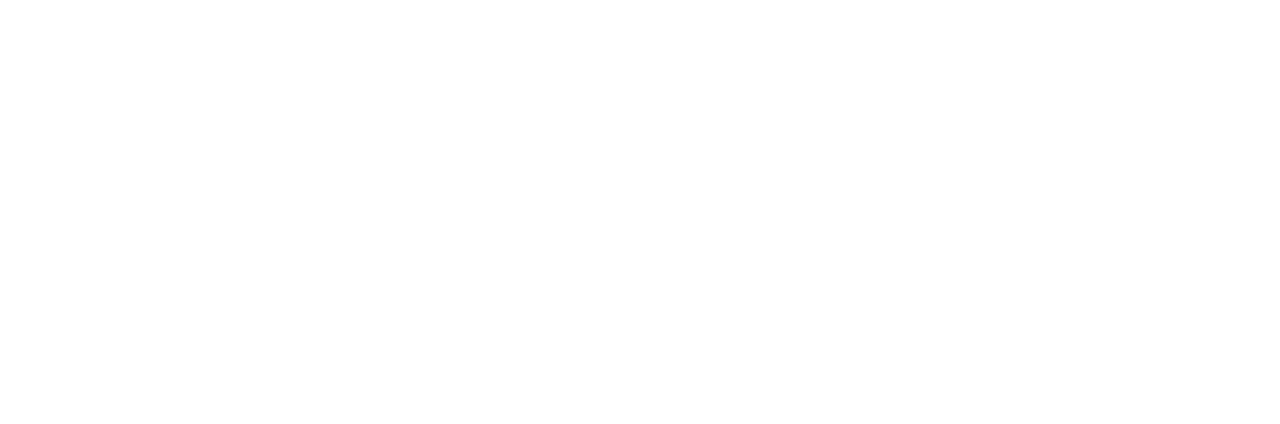
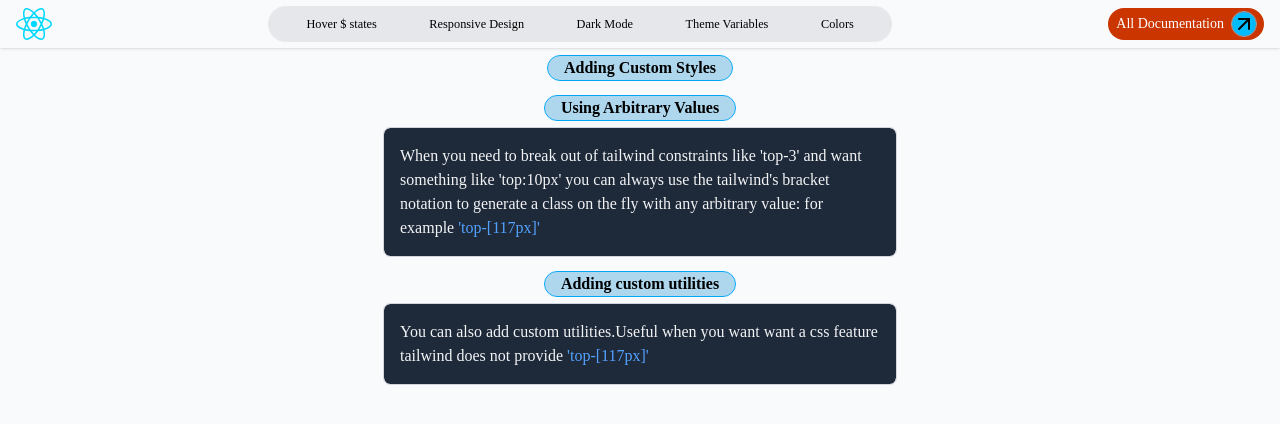
Before and after one commit to kevin-langat/Tailwind, a React (Vite) app: page /custom-styles in a window 1280 px wide. Before the commit this address had no page. Shown: the top 424 px of the page. Built offline with nearby package versions, Linux system fonts and the light colour scheme.

Commit message:
Added the topic on custom styles

```diff
--- a/src/App.jsx
+++ b/src/App.jsx
@@ -5,7 +5,8 @@
 import ResponsiveDesign from './components/StylingWithUtilityClasses/Responsive Design/ResponsiveDesign';
 import Darkmode from './components/StylingWithUtilityClasses/DarkMode/Darkmode';
 import ThemeVariables from './components/StylingWithUtilityClasses/Theme Variables/ThemeVariables';
-import Test from './components/Test';
+import Colors from './components/StylingWithUtilityClasses/Colors/Colors';
+import CustomStyles from './components/StylingWithUtilityClasses/CustomStyles/CustomStyles';
 
 function App() {
   const location = useLocation();
@@ -24,8 +25,10 @@
         <Route path="responsive-design" element={<ResponsiveDesign />} />
         <Route path="dark-mode" element={<Darkmode />} />
         <Route path="theme-variables" element={<ThemeVariables />} />
+        <Route path="theme-variables" element={<ThemeVariables />} />
+        <Route path="colors" element={<Colors />} />
+        <Route path="custom-styles" element={<CustomStyles />} />
       </Route>
-      <Route path="/test" element={<Test />} />
     </Routes>
   );
 }
--- /dev/null
+++ b/src/components/StylingWithUtilityClasses/Colors/Colors.jsx
@@ -0,0 +1,61 @@
+import { Bell } from 'lucide-react';
+
+function Colors() {
+  return (
+    <div className="flex flex-col items-center gap-8 w-full">
+      <h2 className=" text-[medium] font-bold rounded-full text-pink-500 bg-pink-600/20 outline-1 outline-gray-400 px-4">
+        Colors
+      </h2>
+      <div className="w-full flex flex-col items-center gap-2">
+        <h2 className=" text-[medium] font-bold rounded-full bg-sky-600/30 outline-1 outline-sky-500  px-4">
+          Using color utilities
+        </h2>
+        <div className=" py-4 gap-2 justify-center flex flex-row items-center w-2/5 bg-gray-800 outline-1 outline-gray-300 rounded-[0.4em]">
+          <Bell className=" p-0.5 text-pink-500 bg-pink-500/20 outline-1 outline-gray-500 rounded-full" />
+          <h2 className="first-letter:text-green-500 text-gray-300">
+            You have a new friend suggestion
+          </h2>
+        </div>
+      </div>
+
+      <div className="w-full flex flex-col items-center gap-2">
+        <h2 className=" text-[medium] font-bold rounded-full bg-sky-600/30 outline-1 outline-sky-500  px-4">
+          All the utilities that uses color palette
+        </h2>
+        <div className=" py-2 px-2 gap-2 justify-center grid grid-cols-1 md:grid-cols-2 lg:grid-cols-3 items-center w-2/5 bg-gray-800 outline-1 outline-gray-300 rounded-[0.4em] *:text-gray-300 *:bg-gray-700 *:outline-gray-300 *:w-[96%] *:rounded-full *:text-sm *:flex *:flex-col *:justify-center *:items-center *:odd:bg-gray-500">
+          <span>'bg-*'</span>
+          <span>'text-*'</span>
+          <span>'decoration-*'</span>
+          <span>border-*</span>
+          <span>'outline-*'</span>
+          <span>'shadow-*'</span>
+          <span>'inset-shadow-*'</span>
+          <span>'ring-*'</span>
+          <span>'inset-ring-*'</span>
+          <span>'accent-*'</span>
+          <span>'caret-*'</span>
+          <span>'fill-*'</span>
+          <span>'stroke-*'</span>
+        </div>
+      </div>
+      <div className="w-full flex flex-col items-center gap-2">
+        <h2 className=" text-[medium] font-bold rounded-full bg-sky-600/30 outline-1 outline-sky-500  px-4">
+          Customizing you colors
+        </h2>
+        <div className=" py-4 px-4 gap-2 justify-center flex flex-col items-center w-2/5 bg-gray-800 outline-1 outline-gray-300 rounded-[0.4em]">
+          <h2 className=" text-gray-100">
+            use '@theme' to add custom colors to your project under the
+            --color-*' theme namespace
+          </h2>
+          <h2 className=" text-gray-100">
+            To override default colors define the new theme variables with the
+            same name e.g.
+            {'  @theme{ --color-gray-50:oklch(0.984 0.003 247.858)}'}
+          </h2>
+        </div>
+      </div>
+    </div>
+  );
+}
+
+export default Colors;
--- /dev/null
+++ b/src/components/StylingWithUtilityClasses/CustomStyles/CustomStyles.jsx
@@ -0,0 +1,38 @@
+function CustomStyles() {
+  return (
+    <div className=" w-full flex flex-col items-center gap-4">
+      <h2 className=" text-[medium] font-bold rounded-full bg-sky-600/30 outline-1 outline-sky-500  px-4">
+        Adding Custom Styles
+      </h2>
+
+      <div className="w-full flex flex-col items-center gap-2">
+        <h2 className=" text-[medium] font-bold rounded-full bg-sky-600/30 outline-1 outline-sky-500  px-4">
+          Using Arbitrary Values
+        </h2>
+        <div className=" py-4 px-4 gap-2 justify-center flex flex-col items-center w-2/5 bg-gray-800 outline-1 outline-gray-300 rounded-[0.4em]">
+          <h2 className=" text-gray-100">
+            When you need to break out of tailwind constraints like 'top-3' and
+            want something like 'top:10px' you can always use the tailwind's
+            bracket notation to generate a class on the fly with any arbitrary
+            value: for example
+            <strong className="font-light text-blue-400"> 'top-[117px]'</strong>
+          </h2>
+        </div>
+      </div>
+      <div className="w-full flex flex-col items-center gap-2">
+        <h2 className=" text-[medium] font-bold rounded-full bg-sky-600/30 outline-1 outline-sky-500  px-4">
+          Adding custom utilities
+        </h2>
+        <div className=" py-4 px-4 gap-2 justify-center flex flex-col items-center w-2/5 bg-gray-800 outline-1 outline-gray-300 rounded-[0.4em]">
+          <h2 className=" hover:content-auto text-gray-100">
+            You can also add custom utilities.Useful when you want want a css
+            feature tailwind does not provide
+            <strong className="font-light text-blue-400"> 'top-[117px]'</strong>
+          </h2>
+        </div>
+      </div>
+    </div>
+  );
+}
+
+export default CustomStyles;
--- a/src/components/StylingWithUtilityClasses/NavBar.jsx
+++ b/src/components/StylingWithUtilityClasses/NavBar.jsx
@@ -1,17 +1,31 @@
 import { Link } from 'react-router-dom';
 import image from '../../assets/react.svg';
-import { useState } from 'react';
-import {
-  ArrowLeftCircle,
-  ArrowRightCircleIcon,
-  ArrowUpRight,
-} from 'lucide-react';
+import { ArrowUpRight, X } from 'lucide-react';
+import { useEffect, useState } from 'react';
 
 function NavBar() {
+  const [sideBar, setSideBar] = useState(false);
+
+  window.addEventListener('click', (e) => {
+    if (e.target.classList.contains('sideBar')) {
+    } else {
+      setSideBar(false);
+    }
+  });
+  useEffect(() => {
+    console.log();
+    if (sideBar) {
+      document.documentElement.style.overflow = 'hidden';
+    } else if (sideBar === false) {
+      document.documentElement.style.overflow = 'scroll';
+    }
+  }, [sideBar]);
+
   return (
+    <div className=" flex flex-row h-full relative w-full">
       <div className=" w-full shadow px-4 h-12 flex flex-row items-center justify-between">
         <img src={image} alt="react" />
-      <div className=" hidden group md:flex lg:w-1/2 sm:w-3/4 font-light h-3/4 rounded-full px-3 bg-gray-200 *:py-0.5 text-[0.77em]  flex-row  items-center justify-around">
+        <div className=" hidden group md:flex lg:w-1/2 sm:w-3/4 font-light h-3/4 rounded-full px-3 bg-gray-200 *:py-0.5 text-[0.77em]  flex-row  items-center justify-around *:hover:underline decoration-1 decoration-blue-500 *:hover:text-blue-600">
           <Link
             className={` ${
               location.pathname.endsWith('hover-state')
@@ -20,7 +34,7 @@
             } focus:bg-sky-600/30 focus:outline-1 rounded-full px-2 `}
             to="/hover-state"
           >
-          Hover and Other states
+            Hover $ states
           </Link>
           <Link
             className={` ${
@@ -65,12 +79,36 @@
             Colors
           </Link>
         </div>
-      <button className=" group cursor-pointer bg-orange-700 h-3/5  py-4 flex flex-row items-center justify-center px-2 gap-2 text-white  outline-gray-200 shadow-gray-500 rounded-full">
-        <h2 className="hidden group-has-hover:block"> All Documentation</h2>
+        <button
+          onClick={() => setSideBar(true)}
+          className="sideBar group cursor-pointer bg-orange-700 h-3/5  py-4 flex flex-row items-center justify-center px-2 gap-2 text-white  outline-gray-200 shadow-8xl rounded-full shadow-black"
+        >
+          <h2 className="sideBar text-sm"> All Documentation</h2>
           <h2>
-          <ArrowUpRight className=" outline-1 outline-gray-400 rounded-full text-black  bg-sky-400 w-6 h-6" />
+            <ArrowUpRight className="sideBar outline-1 outline-gray-400 rounded-full text-black  bg-sky-400 w-6 h-6" />
           </h2>
         </button>
+      </div>
+      <div
+        className={` ${
+          sideBar ? 'flex' : 'hidden'
+        } sideBar flex-col gap-3 pl-4 py-3  absolute bg-gray-900 outline-1 rounded-tl-[0.5em] rounded-bl-[0.5em] outline-gray-400 w-3/4 sm:w-1/2 md:w-1/3 lg:1/4 right-0 h-[100vh]`}
+      >
+        <div className="sideBar flex flex-row items-center w-full h-6 rounded-2xl justify-between px-3">
+          <h2 className="sideBar text-gray-300 underline">All topics</h2>
+          <X
+            onClick={() => setSideBar(false)}
+            className="cursor-pointer w-5 h-5 hover:outline-1 hover:outline-gray-600 hover:bg-gray-700/30 rounded-full text-gray-200"
+          />
+        </div>
+        <Link
+          onClick={() => setSideBar(false)}
+          className=" hover:text-sky-500 text-gray-400 hover:underline"
+          to={'/custom-styles'}
+        >
+          Adding custom styles
+        </Link>
+      </div>
     </div>
   );
 }
--- a/src/components/Test.jsx
+++ /dev/null
@@ -1,11 +0,0 @@
-import React from 'react';
-
-function Test() {
-  return (
-    <div>
-      <h2 className="text-orange-500">test</h2>
-    </div>
-  );
-}
-
-export default Test;
--- a/src/index.css
+++ b/src/index.css
@@ -10,6 +10,10 @@
   --font-popins: Poppins, sans-serif;
     --breakpoint-alg: 72rem;
 
+}
+
+@utility content-auto {
+  content-visibilty: auto;
 }
 /* @custom-variant dark (&:where(.dark, .dark *)) */
 :root {
```
Lines whose indentation alone changed are shown as unchanged.
